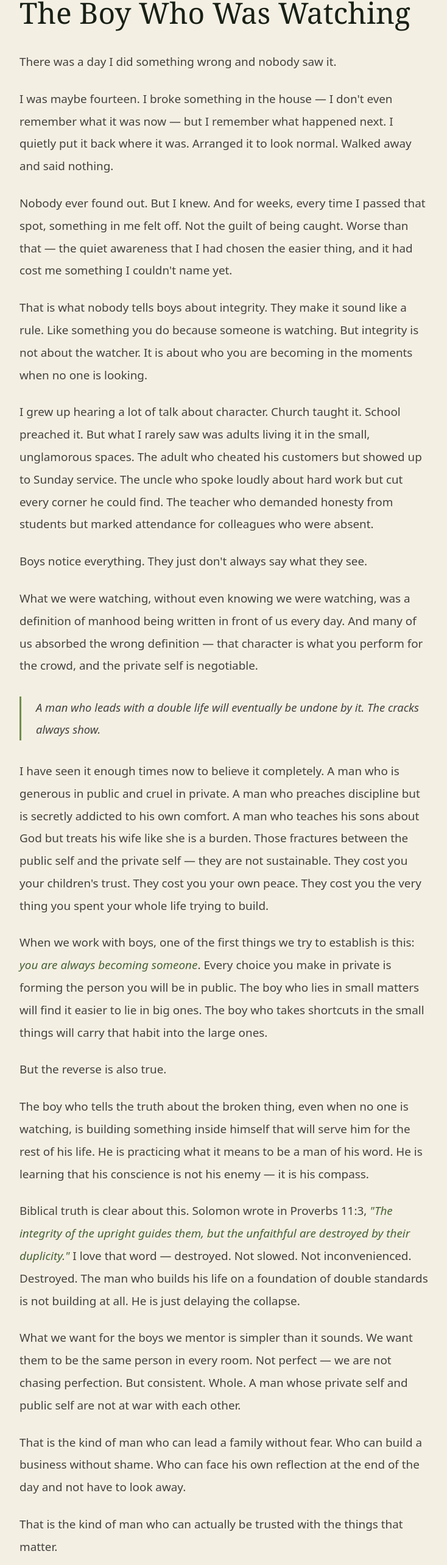
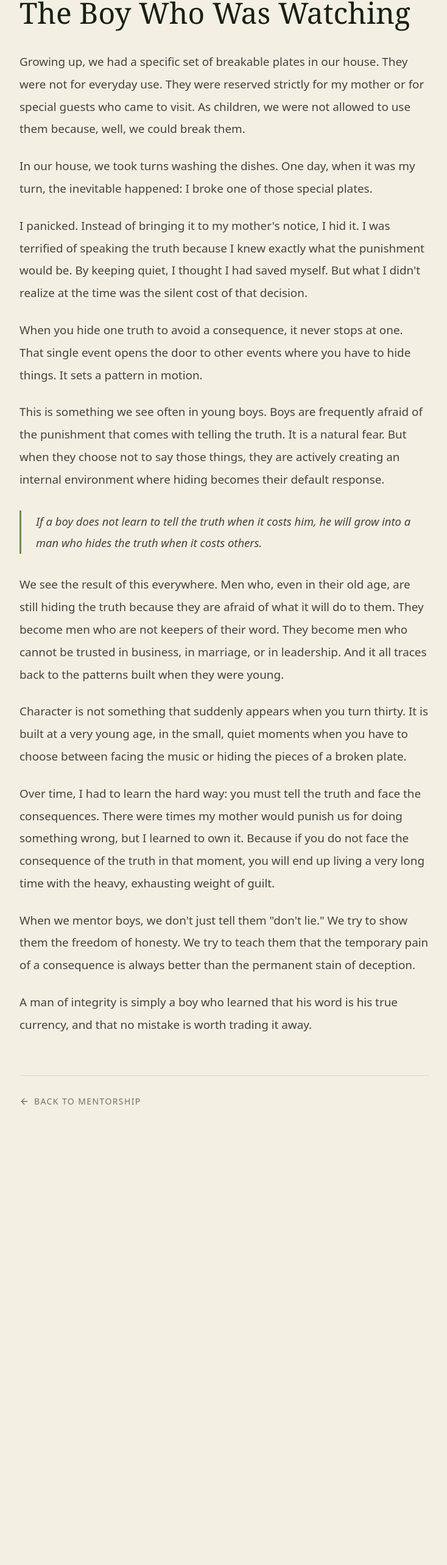
Before and after one commit to conditassociatesltd-gif/purposeful-builder, a Next.js app in the folder purposeful-builder/: page /mentorship/character-and-integrity in a window 1280 px wide. Shown: the part 221-2787 px from the top of the page at 61% size, without its empty margins (272-1006 px from the left). After the commit the page ends 2137 px from the top, so only its background shows below. Built offline with nearby package versions, Linux system fonts and the light colour scheme.

Commit message:
Update Character and Integrity post with Austin's personal story about the broken plates

```diff
--- a/purposeful-builder/app/mentorship/character-and-integrity/page.tsx
+++ b/purposeful-builder/app/mentorship/character-and-integrity/page.tsx
@@ -19,60 +19,39 @@ export default function CharacterAndIntegrityPage() {
 
         <article className="essay-content prose">
           <p>
-            There was a day I did something wrong and nobody saw it.
+            Growing up, we had a specific set of breakable plates in our house. They were not for everyday use. They were reserved strictly for my mother or for special guests who came to visit. As children, we were not allowed to use them because, well, we could break them.
           </p>
           <p>
-            I was maybe fourteen. I broke something in the house — I don't even remember what it was now — but I remember what happened next. I quietly put it back where it was. Arranged it to look normal. Walked away and said nothing.
+            In our house, we took turns washing the dishes. One day, when it was my turn, the inevitable happened: I broke one of those special plates.
           </p>
           <p>
-            Nobody ever found out. But I knew. And for weeks, every time I passed that spot, something in me felt off. Not the guilt of being caught. Worse than that — the quiet awareness that I had chosen the easier thing, and it had cost me something I couldn't name yet.
+            I panicked. Instead of bringing it to my mother's notice, I hid it. I was terrified of speaking the truth because I knew exactly what the punishment would be. By keeping quiet, I thought I had saved myself. But what I didn't realize at the time was the silent cost of that decision.
           </p>
           <p>
-            That is what nobody tells boys about integrity. They make it sound like a rule. Like something you do because someone is watching. But integrity is not about the watcher. It is about who you are becoming in the moments when no one is looking.
+            When you hide one truth to avoid a consequence, it never stops at one. That single event opens the door to other events where you have to hide things. It sets a pattern in motion.
           </p>
           <p>
-            I grew up hearing a lot of talk about character. Church taught it. School preached it. But what I rarely saw was adults living it in the small, unglamorous spaces. The adult who cheated his customers but showed up to Sunday service. The uncle who spoke loudly about hard work but cut every corner he could find. The teacher who demanded honesty from students but marked attendance for colleagues who were absent.
-          </p>
-          <p>
-            Boys notice everything. They just don't always say what they see.
-          </p>
-          <p>
-            What we were watching, without even knowing we were watching, was a definition of manhood being written in front of us every day. And many of us absorbed the wrong definition — that character is what you perform for the crowd, and the private self is negotiable.
+            This is something we see often in young boys. Boys are frequently afraid of the punishment that comes with telling the truth. It is a natural fear. But when they choose not to say those things, they are actively creating an internal environment where hiding becomes their default response.
           </p>
 
           <blockquote>
-            A man who leads with a double life will eventually be undone by it. The cracks always show.
+            If a boy does not learn to tell the truth when it costs him, he will grow into a man who hides the truth when it costs others.
           </blockquote>
 
           <p>
-            I have seen it enough times now to believe it completely. A man who is generous in public and cruel in private. A man who preaches discipline but is secretly addicted to his own comfort. A man who teaches his sons about God but treats his wife like she is a burden. Those fractures between the public self and the private self — they are not sustainable. They cost you your children's trust. They cost you your own peace. They cost you the very thing you spent your whole life trying to build.
+            We see the result of this everywhere. Men who, even in their old age, are still hiding the truth because they are afraid of what it will do to them. They become men who are not keepers of their word. They become men who cannot be trusted in business, in marriage, or in leadership. And it all traces back to the patterns built when they were young.
           </p>
           <p>
-            When we work with boys, one of the first things we try to establish is this: <em>you are always becoming someone</em>. Every choice you make in private is forming the person you will be in public. The boy who lies in small matters will find it easier to lie in big ones. The boy who takes shortcuts in the small things will carry that habit into the large ones.
+            Character is not something that suddenly appears when you turn thirty. It is built at a very young age, in the small, quiet moments when you have to choose between facing the music or hiding the pieces of a broken plate.
           </p>
           <p>
-            But the reverse is also true.
+            Over time, I had to learn the hard way: you must tell the truth and face the consequences. There were times my mother would punish us for doing something wrong, but I learned to own it. Because if you do not face the consequence of the truth in that moment, you will end up living a very long time with the heavy, exhausting weight of guilt.
           </p>
           <p>
-            The boy who tells the truth about the broken thing, even when no one is watching, is building something inside himself that will serve him for the rest of his life. He is practicing what it means to be a man of his word. He is learning that his conscience is not his enemy — it is his compass.
+            When we mentor boys, we don't just tell them "don't lie." We try to show them the freedom of honesty. We try to teach them that the temporary pain of a consequence is always better than the permanent stain of deception.
           </p>
           <p>
-            Biblical truth is clear about this. Solomon wrote in Proverbs 11:3, <em>"The integrity of the upright guides them, but the unfaithful are destroyed by their duplicity."</em> I love that word — destroyed. Not slowed. Not inconvenienced. Destroyed. The man who builds his life on a foundation of double standards is not building at all. He is just delaying the collapse.
-          </p>
-          <p>
-            What we want for the boys we mentor is simpler than it sounds. We want them to be the same person in every room. Not perfect — we are not chasing perfection. But consistent. Whole. A man whose private self and public self are not at war with each other.
-          </p>
-          <p>
-            That is the kind of man who can lead a family without fear. Who can build a business without shame. Who can face his own reflection at the end of the day and not have to look away.
-          </p>
-          <p>
-            That is the kind of man who can actually be trusted with the things that matter.
-          </p>
-          <p>
-            And it starts — it always starts — with the small moments. The broken thing. The honest word. The choice made when no one is watching.
-          </p>
-          <p>
-            The boy who was watching all those years was me. I was watching to see what kind of man I was supposed to become. I hope we can be better examples for the boys who are watching us now.
+            A man of integrity is simply a boy who learned that his word is his true currency, and that no mistake is worth trading it away.
           </p>
         </article>
 
```
